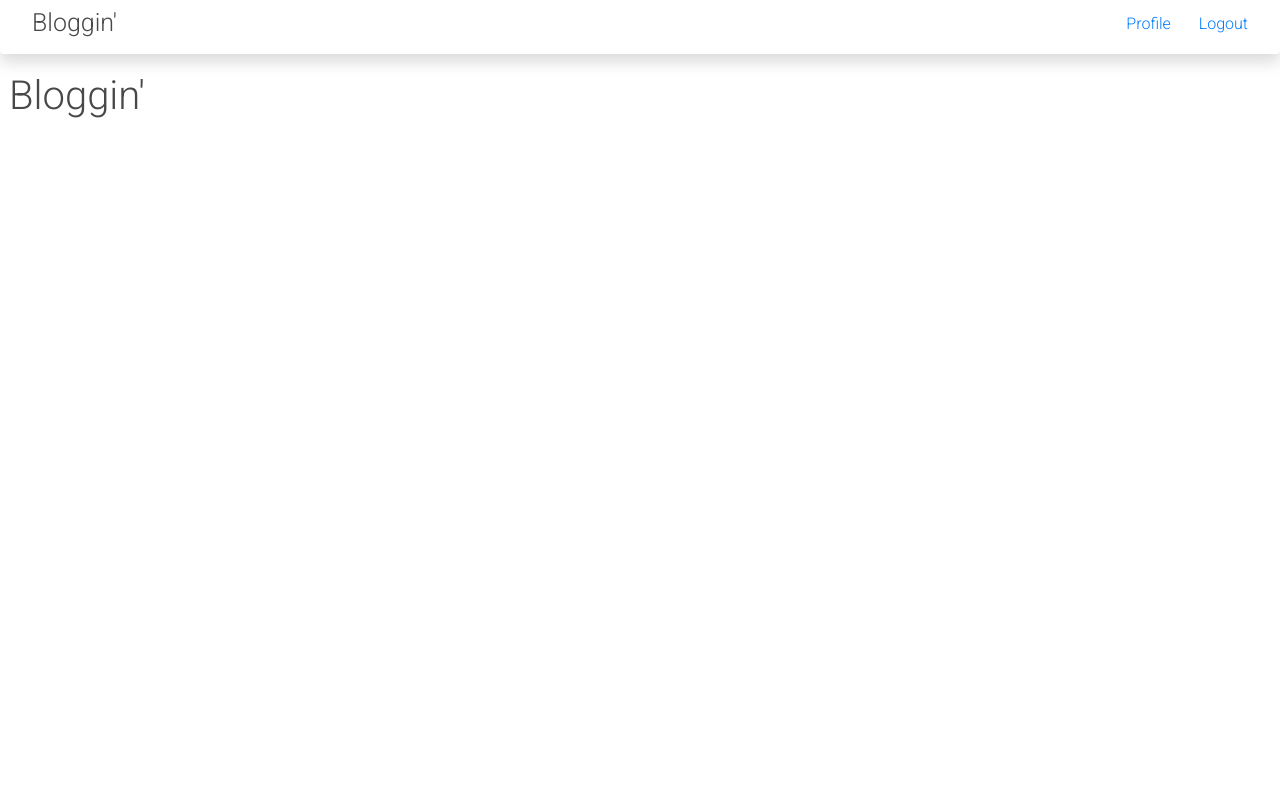
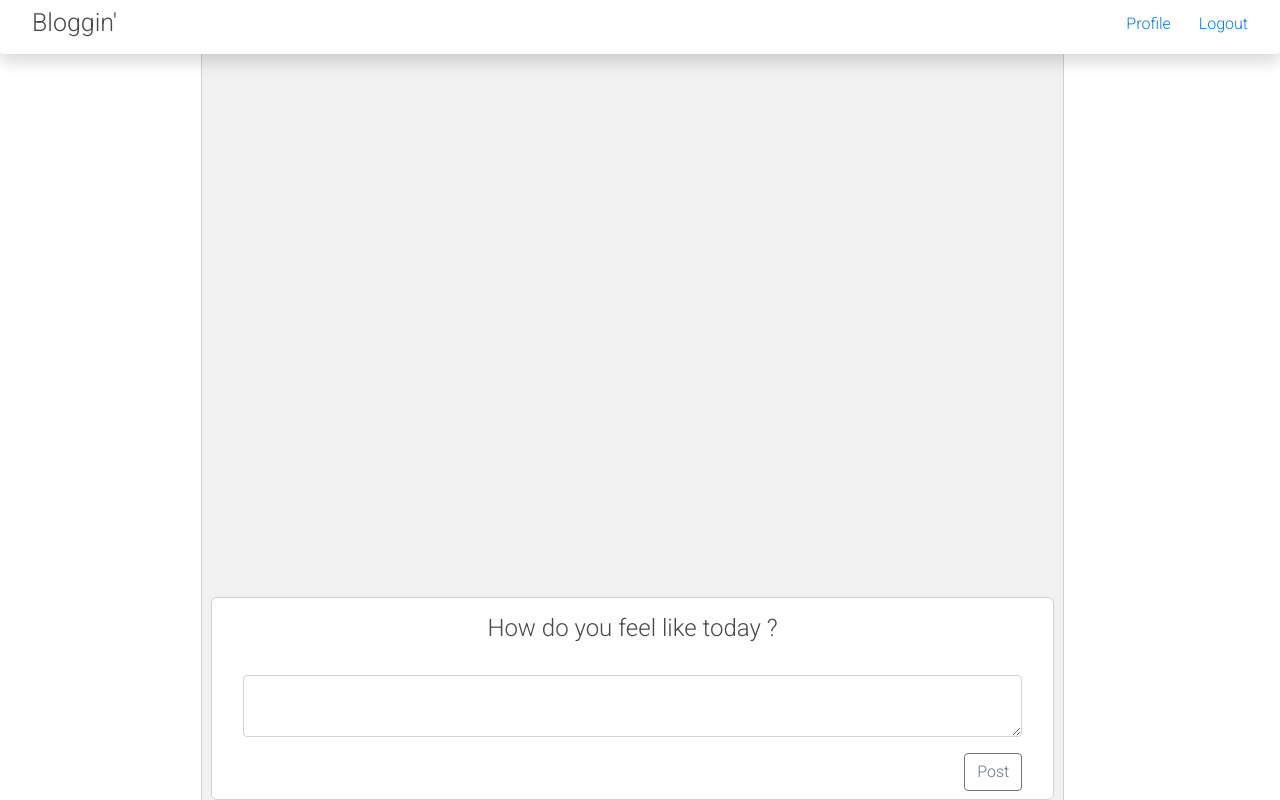
Before and after one commit to Dave-Lopper/flask_blogging_app, a Flask app: page / in a window 1280 px wide. Run offline with Flask 2, Linux system fonts and the light colour scheme; the visitor is signed in with stand-in values (Sample User, id 1); some libraries are stand-ins or nearby versions.

Commit message:
Post writing form

```diff
--- /dev/null
+++ b/app/static/post-writing.css
@@ -0,0 +1,17 @@
+.indexCol {
+  background-color: #f1f1f1;
+  border-left: 1px solid #d0d0d0;
+  border-right: 1px solid #d0d0d0;
+  height: calc(100vh - 3rem);
+}
+.postWriting {
+  background-color: #fff;
+  border: 1px solid #d0d0d0;
+  border-radius: 6px;
+  z-index: 3;
+}
+.postRow {
+  width: 100%;
+  bottom: 0px;
+  padding-left: 15px;
+}
--- a/app/static/styles.css
+++ b/app/static/styles.css
@@ -2,32 +2,26 @@ body {
   font-family: "Roboto", sans-serif;
   color: #484848;
 }
-
 header {
   z-index: 1;
 }
-
 header h1 {
   font-size: 25px;
 }
-
 .sidebar-unlogged {
   background-color: #f1f1f1;
-  height: 100vh;
+  height: calc(100vh - 3rem);
   border-right: 1px solid #d0d0d0;
 }
-
 .btnForm {
   border: 1px solid #f1f1f1;
   background-color: #888888;
   transition: background-color 0.4s ease, border 0.4s ease;
 }
-
 .btnForm:hover {
   background-color: #484848;
   border: 1px solid #ffffff;
 }
-
 input[type="checkbox"] {
   margin-left: 7px;
 }
--- a/app/templates/index.j2.html
+++ b/app/templates/index.j2.html
@@ -1,6 +1,10 @@
 {% extends "layout.j2.html" %}
 {% block head %}
 {{ super() }}
+{% if current_user.is_authenticated %}
+<link rel="stylesheet" type="text/css" href="{{ url_for('static',
+    filename='post-writing.css') }}" />
+{% endif %}
 {% endblock %}
 {% block title %}Home{% endblock %}
 {% block content %}
@@ -8,6 +12,12 @@
     {% if not current_user.is_authenticated %}
     {% include "sidebar-login.j2.html" %}
     {% endif %}
-    <h1 class="ml-4 mt-4">Bloggin'</h1>
+    <div class="col-8 offset-2 pt-5 indexCol">
+
+
+    </div>
 </div>
+{% if current_user.is_authenticated %}
+{% include "post-writing.j2.html" %}
+{% endif %}
 {% endblock %}
--- a/app/templates/layout.j2.html
+++ b/app/templates/layout.j2.html
@@ -18,10 +18,11 @@
     </head>
     <body>
         <div class="container-fluid pl-0">
-            {% if current_user.is_authenticated %}
-            <header class="position-fixed w-100 d-flex justify-content-between
+            <header class="position-fixed w-100 d-flex
+                justify-content-between
                 shadow p-2 mb-5 bg-white rounded">
                 <h1 class="ml-4">Bloggin'</h1>
+                {% if current_user.is_authenticated %}
                 <nav class="mt-1 mb-1 mr-4">
                     {% if not request.url.endswith("/profile") %}
                     <a href="/profile" class="mr-4">Profile</a>
@@ -31,8 +32,8 @@
                     {% endif %}
                     <a href="/logout">Logout</a>
                 </nav>
+                {% endif %}
             </header>
-            {% endif %}
             {% block content %}
             {% endblock %}
         </div>
--- /dev/null
+++ b/app/templates/post-writing.j2.html
@@ -0,0 +1,12 @@
+<div class="row position-fixed postRow"><div class="postWriting pt-3 col-8
+        offset-2">
+        <h4 class="text-center">How do you feel like today ?</h4>
+        <form action="/write_post" method="POST" class="mt-3 p-3">
+            <div class="form-group">
+                <textarea class="form-control" id="WritePostTextarea"
+                    name="write_post_content" required></textarea>
+                <button type="submit" class="btn btn-outline-secondary mt-3 mb-2
+                    float-right">Post</button>
+            </div>
+        </form>
+    </div></div>
```
Also changed, not shown: test/functional/test_index_page.py (+5 -0 lines).
